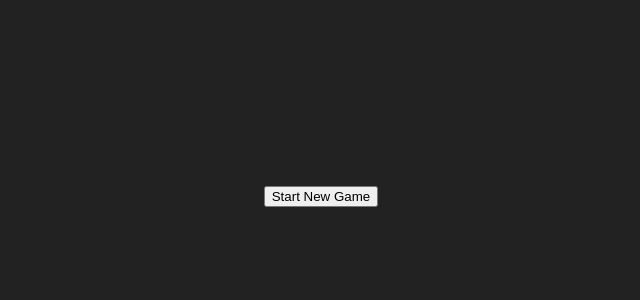
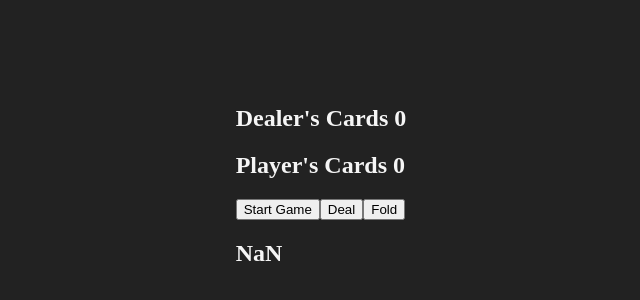
Before and after one commit to kacperkaluza/blackjack, a React (Vite) app: page / in a window 1280 px wide. Shown: the part 222-522 px from the top of the page, without its empty margins (319-959 px from the left). Built offline with nearby package versions, Linux system fonts and the light colour scheme.

Commit message:
added deal, fold btns; reworked start btn

```diff
--- a/src/App.jsx
+++ b/src/App.jsx
@@ -4,7 +4,7 @@ import "./App.css";
 function App() {
     const [dealer, setDealer] = useState({ deck: [], points: 0 });
     const [player, setPlayer] = useState({ deck: [], points: 0 });
-    const [gameStatus, setGameStatus] = useState(" ");
+    const [gameStatus, setGameStatus] = useState("NaN");
     const cards = {
         values: [
             "ace",
@@ -24,21 +24,21 @@ function App() {
         symbols: ["clubs", "diamonds", "hearts", "spades"],
     };
 
-    function getRandomNumber(max) {
+    const getRandomNumber = (max) => {
         return Math.floor(Math.random() * max);
-    }
+    };
 
-    function getRandomCard() {
+    const getRandomCard = () => {
         return `${cards.values[getRandomNumber(cards.values.length)]}_of_${
             cards.symbols[getRandomNumber(cards.symbols.length)]
         }`;
-    }
+    };
 
-    function getRandomDeck() {
+    const getRandomDeck = () => {
         return [getRandomCard(), getRandomCard()];
-    }
+    };
 
-    function getDeckScore(deck) {
+    const getDeckScore = (instance) => {
         const cardValues = {
             jack: 10,
             queen: 10,
@@ -47,15 +47,12 @@ function App() {
         };
         let totalPoints = 0;
 
-        for (let i = 0; i < deck.length; i++) {
-            const card = deck[i];
+        for (let i = 0; i < instance.deck.length; i++) {
+            const card = instance.deck[i];
             const valueString = card.split("_")[0];
             let value = cardValues[valueString] || parseInt(valueString);
 
-            if (
-                valueString == "ace" &&
-                (player.points > 12 || dealer.points > 12)
-            ) {
+            if (valueString == "ace" && instance.points > 12) {
                 value = 1;
             }
 
@@ -63,40 +60,48 @@ function App() {
         }
 
         return totalPoints;
-    }
+    };
 
-    if (gameStatus == "onGoing") {
-        dealer.points = getDeckScore(dealer.deck);
-        player.points = getDeckScore(player.deck);
-
-        if (player.points == dealer.points) {
-            setGameStatus("push");
-        } else if (
-            (player.points == 21 || player.points > dealer.points) &&
-            player.points <= 21
-        ) {
-            setGameStatus("win");
-        } else if (player.points > 21) {
-            setGameStatus("bust");
-        }
-    }
-
-    function handleClick() {
-        if (gameStatus == "onGoing") {
-            setPlayer((prevPlayer) => ({
-                ...prevPlayer,
-                deck: [...prevPlayer.deck, getRandomCard()],
-            }));
-        } else {
+    const handleClick = (e) => {
+        if (e.target.name == "start") {
             setDealer((prevDealer) => ({
                 ...prevDealer,
-                deck: getRandomDeck(),
+                deck: [getRandomCard()],
             }));
             setPlayer((prevPlayer) => ({
                 ...prevPlayer,
                 deck: getRandomDeck(),
             }));
             setGameStatus("onGoing");
+        }
+
+        if (e.target.name == "deal") {
+            setPlayer((prevPlayer) => ({
+                ...prevPlayer,
+                deck: [...prevPlayer.deck, getRandomCard()],
+            }));
+            player.points = getDeckScore(player);
+            if (player.points > 21) {
+                setGameStatus("bust");
+            }
+        }
+
+        if (e.target.name == "fold") {
+            setGameStatus("fold");
+        }
+    };
+
+    if (gameStatus == "fold") {
+        setDealer((prevDealer) => ({
+            ...prevDealer,
+            deck: [...prevDealer.deck, getRandomCard()],
+        }));
+        dealer.points = getDeckScore(dealer);
+        if (player.points == dealer.points) {
+            setGameStatus("push");
+        }
+        if (player.points == 21) {
+            setGameStatus("blackjack");
         }
     }
 
@@ -109,21 +114,26 @@ function App() {
         ));
         return (
             <>
-                <h2>Dealer&apos;s Cards {dealer.points}</h2>
+                <h2>Dealer&apos;s Cards {player.points}</h2>
                 <h3>{dealerCardsElem}</h3>
                 <h2>Player&apos;s Cards {player.points} </h2>
                 <h3>{playerCardsElem}</h3>
             </>
         );
     }
-    console.log(dealer)
     return (
         <>
-            {gameStatus == " " ? "" : <DisplayCards />}
-            <h4>{gameStatus == "onGoing" ? "" : gameStatus}</h4>
-            <button onClick={handleClick}>
-                {gameStatus == " " ? "Start New Game" : "Deal"}
+            <DisplayCards />
+            <button onClick={handleClick} name='start'>
+                Start Game
             </button>
+            <button onClick={handleClick} name='deal'>
+                Deal
+            </button>
+            <button onClick={handleClick} name='fold'>
+                Fold
+            </button>
+            <h2>{gameStatus}</h2>
         </>
     );
 }
```
